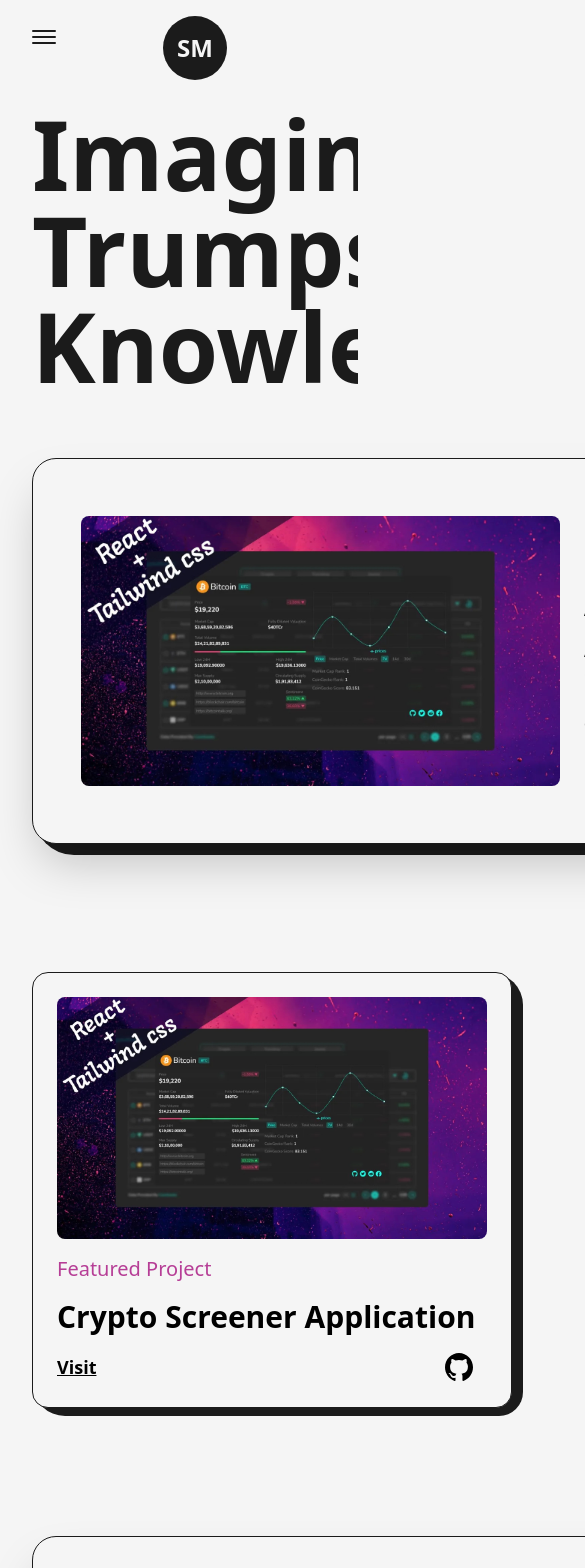
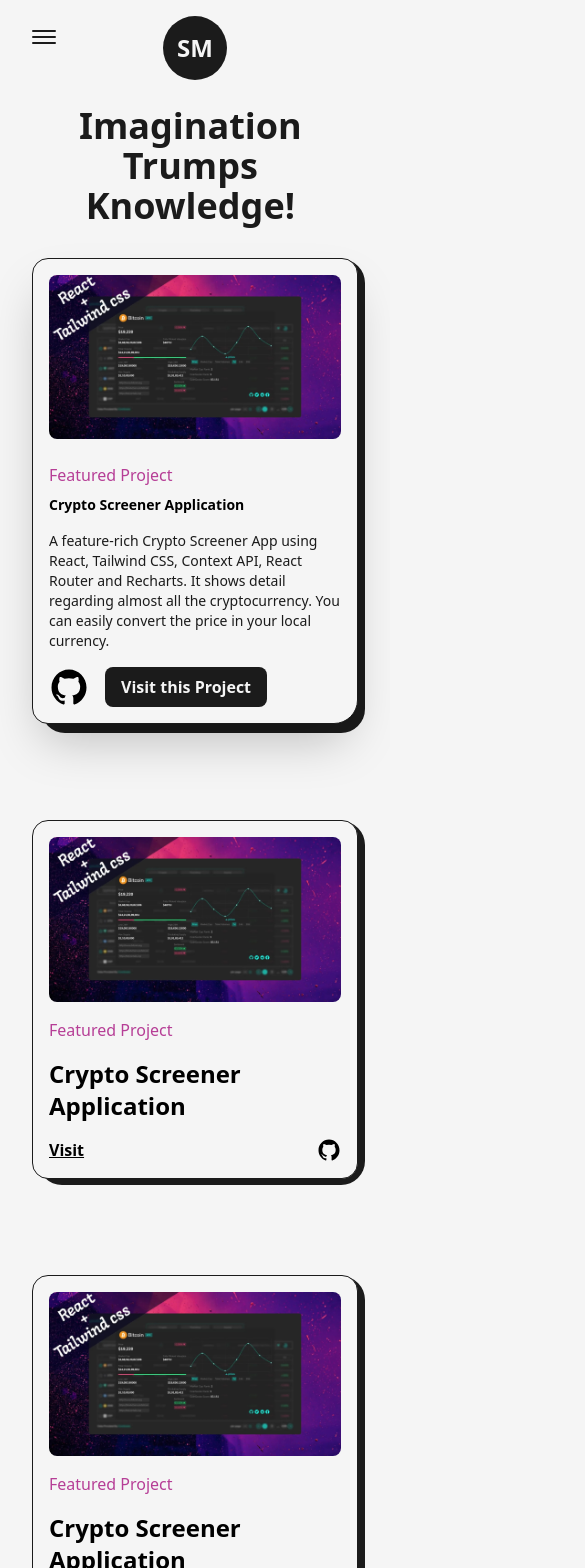
Before and after one commit to sebapch/portfolio3, a Next.js app: page /projects in a window 390 px wide. Shown: the top 1568 px of the page, 585 px wide, since content can reach past the window. Built offline with nearby package versions, Linux system fonts and the light colour scheme.

Commit message:
solo falta animar la salida

```diff
--- a/src/app/about/page.jsx
+++ b/src/app/about/page.jsx
@@ -9,6 +9,7 @@
 import Skills from "@/components/Skills";
 import Experience from "@/components/Experience";
 import Education from "@/components/Education";
+import TransitionEffect from "@/components/TransitionEffect";
 
 const AnimatedNumber = ({ value }) => {
   const ref = useRef(0);
@@ -40,6 +41,7 @@
         <title>About Sebastian</title>
         <meta name="description" content="fullstack dev" />
       </Head>
+      <TransitionEffect />
       <main className="flex w-full flex-col items-center justify-center dark:text-light ">
         <Layout className="pt-16">
           <AnimatedText
--- a/src/app/home/page.jsx
+++ b/src/app/home/page.jsx
@@ -8,10 +8,12 @@
 import { LinkArrow } from '@/components/Icons'
 import HireMe from '@/components/HireMe'
 import lightBulb from '../../../public/images/svgs/miscellaneous_icons_1.svg'
+import TransitionEffect from '@/components/TransitionEffect'
 
 const Home = () => {
   return (
     <div className='flex items-center text-dark w-full min-h-screen dark:text-light'>
+        <TransitionEffect />
         <Layout className='pt-0 md:p-16 sm:pt-8'>
             <div className="flex items-center justify-between w-full lg:flex-col">
                 <div className='w-1/2 md:w-full'>
--- a/src/app/layout.js
+++ b/src/app/layout.js
@@ -29,6 +29,7 @@
       </Script>
       <Navbar />
         {children}
+
         <Footer />
         </body>
     </html>
--- a/src/app/projects/page.jsx
+++ b/src/app/projects/page.jsx
@@ -8,6 +8,7 @@
 import React from "react";
 import project1 from "../../../public/images/projects/crypto-screener-cover-image.jpg";
 import { motion } from "framer-motion";
+import TransitionEffect from "@/components/TransitionEffect";
 
 const FramerImage = motion(Image);
 
@@ -17,13 +18,15 @@
     <article
       className="w-full flex items-center justify-between relative rounded-br-2xl
     rounded-3xl border border-solid border-dark bg-light dark:bg-dark shadow-2xl p-12  dark:border-light
+    lg:flex-col lg:p-8 xs:rounded-2xl xs:rounded-br-3xl xs:p-4
     "
     >
-      <div className="absolute top-0 -right-3 -z-10 w-[101%] h-[103%] rounded-[2.5rem] bg-dark rounded-br-3xl dark:bg-light" />
+      <div className="absolute top-0 -right-3 -z-10 w-[101%] h-[103%] rounded-[2.5rem] bg-dark rounded-br-3xl dark:bg-light xs:-right-2 sm:h-[102%]
+       xs:w-full xs:rounded-[1.5rem] " />
       <Link
         href={link}
         target="_blank"
-        className="w-1/2 cursor-pointer overflow-hidden rounded-lg "
+        className="w-1/2 cursor-pointer overflow-hidden rounded-lg lg:w-full"
       >
         <FramerImage src={img} alt={title} className="w-full h-auto"
         whileHover={{scale:1.05}}
@@ -32,16 +35,16 @@
         />
       </Link>
 
-      <div className="w-1/2 flex flex-col items-start justify-between pl-6">
-        <span className="text-primary font-medium text-xl dark:text-primaryDark">{type}</span>
+      <div className="w-1/2 flex flex-col items-start justify-between pl-6 lg:w-full lg:pl-0 lg:pt-6">
+        <span className="text-primary font-medium text-xl dark:text-primaryDark xs:text-base">{type}</span>
         <Link
           href={link}
           target="_blank"
           className="hover:underline underline-offset-2"
         >
-          <h2 className="my-2 w-full text-left text-4xl font-bold  dark:text-light">{title}</h2>
+          <h2 className="my-2 w-full text-left text-4xl font-bold  dark:text-light sm:text-sm">{title}</h2>
         </Link>
-        <p className="my-2 font-medium text-dark dark:text-light">{summary}</p>
+        <p className="my-2 font-medium text-dark dark:text-light sm:text-sm ">{summary}</p>
         <div className="mt-2 flex items-center ">
           <Link href={github} target="_blank" className="w-10">
             <GithubIcon />
@@ -49,7 +52,7 @@
           <Link
             href={link}
             target="_blank"
-            className="ml-4 rounded-lg bg-dark text-light p-2 px-6 text-lg font-semibold dark:bg-light dark:text-dark"
+            className="ml-4 rounded-lg bg-dark text-light p-2 px-6 text-lg font-semibold dark:bg-light dark:text-dark sm:px-4 sm:text-base"
           >
             Visit this Project
           </Link>
@@ -61,8 +64,9 @@
 
 const Project = ({ type, title, img, link, github }) => {
   return (
-    <article className="w-full flex flex-col items-center justify-center rounded-2xl border border-solid border-dark bg-light p-6 relative dark:bg-dark dark:border-light">
-      <div className="absolute top-0 -right-3 -z-10 w-[102.5%] h-[102%] rounded-[2rem] bg-dark rounded-br-3xl dark:bg-light"  />
+    <article className="w-full flex flex-col items-center justify-center rounded-2xl border border-solid border-dark bg-light p-6 relative dark:bg-dark dark:border-light
+    xs:p-4">
+      <div className="absolute top-0 -right-3 -z-10 w-[102.5%] h-[102%] rounded-[2rem] bg-dark rounded-br-3xl dark:bg-light md:-right-2 md:w-[101%] xs:h-[102%] xs:rounded-[1.5rem]"  />
       <Link
         href={link}
         target="_blank"
@@ -76,7 +80,7 @@
       </Link>
 
       <div className="w-full flex flex-col items-start justify-between mt-4">
-        <span className="text-primary font-medium text-xl dark:text-primaryDark">{type}</span>
+        <span className="text-primary font-medium text-xl dark:text-primaryDark lg:text-lg md:text-base">{type}</span>
 
         <div className="mt-2 flex flex-col items-center ">
           <Link
@@ -84,7 +88,7 @@
             target="_blank"
             className="hover:underline underline-offset-2"
           >
-            <h2 className="my-2 w-full text-left text-3xl font-bold ">
+            <h2 className="my-2 w-full text-left text-3xl font-bold lg:text-2xl">
               {title}
             </h2>
           </Link>
@@ -92,11 +96,11 @@
             <Link
               href={link}
               target="_blank"
-              className="text-lg font-semibold underline"
+              className="text-lg font-semibold underline md:text-base"
             >
               Visit
             </Link>
-            <Link href={github} target="_blank" className="w-8">
+            <Link href={github} target="_blank" className="w-8 md:w-6">
               <GithubIcon />
             </Link>
           </div>
@@ -113,14 +117,15 @@
         <title>Projects</title>
         <meta name="description" content="fullstack dev" />
       </Head>
+      <TransitionEffect />
       <main className="w-full mb-16 flex flex-col items-center justify-center dark:text-light">
         <Layout className="pt-16">
           <AnimatedText
             text="Imagination Trumps Knowledge!"
-            className="mb-16 "
+            className="mb-16 lg:!text-7xl sm:mb-8 sm:!text-6xl xs:!text-4xl"
           />
 
-          <div className="grid grid-cols-12 gap-24 gap-y-32">
+          <div className="grid grid-cols-12 gap-24 gap-y-32 xl:gap-x-16 lg:gap-x-8 md:gap-y-24 sm:gap-x-0">
             <div className="col-span-12">
               <FeaturedProject
                 title="Crypto Screener Application"
@@ -133,7 +138,7 @@
                 type="Featured Project"
               />
             </div>
-            <div className="col-span-6">
+            <div className="col-span-6 sm:col-span-12">
               <Project
                 title="Crypto Screener Application"
                 img={project1}
@@ -145,7 +150,7 @@
                 type="Featured Project"
               />
             </div>
-            <div className="col-span-6">
+            <div className="col-span-6 sm:col-span-12">
               <Project
                 title="Crypto Screener Application"
                 img={project1}
@@ -169,7 +174,7 @@
                 type="Featured Project"
               />
             </div>
-            <div className="col-span-6">
+            <div className="col-span-6 sm:col-span-12">
               <Project
                 title="Crypto Screener Application"
                 img={project1}
@@ -181,7 +186,7 @@
                 type="Featured Project"
               />
             </div>
-            <div className="col-span-6">
+            <div className="col-span-6 sm:col-span-12">
               <Project
                 title="Crypto Screener Application"
                 img={project1}
--- a/src/components/HireMe.jsx
+++ b/src/components/HireMe.jsx
@@ -4,7 +4,7 @@
 
 const HireMe = () => {
   return (
-    <div className='fixed left-4 bottom-4 flex items-center justify-center overflow-hidden md:right-8 md:left-auto md:top-0 md:bottom-auto'>
+    <div className='fixed left-4 bottom-4 flex items-center justify-center overflow-hidden md:right-8 md:left-auto md:top-0 md:bottom-auto sm:right-0'>
         <div className='w-48 h-auto flex items-center justify-center relative md:w-24'>
             <CircularText className={"fill-dark animate-spin-slow dark:fill-light"}/>
             <Link href='mailto:snmedina91@gmail.com' className='flex items-center justify-center absolute left-1/2 top-1/2 -translate-x-1/2 -translate-y-1/2
--- a/src/components/LiIcon.jsx
+++ b/src/components/LiIcon.jsx
@@ -11,7 +11,7 @@
 
   return (
     <figure className='absolute left-0 stroke-dark dark:stroke-light'>
-      <svg className='-rotate-90' width="75" height="75" viewBox='0 0 100 100'>
+      <svg className='-rotate-90 md:w-[60px] md:h-[60px] xs:w-[40px] xs:h-[40px]' width="75" height="75" viewBox='0 0 100 100'>
         <circle cx='75' cy='50' r='20' className='stroke-primary dark:stroke-primaryDark stroke-1 fill-none'/>
         <motion.circle  cx='75' cy='50' r='20' className='stroke-[5px] fill-light dark:fill-dark' style={{
           pathLength: scrollYProgress
--- /dev/null
+++ b/src/components/TransitionEffect.js
@@ -0,0 +1,30 @@
+import React from "react";
+import { motion } from "framer-motion";
+
+const TransitionEffect = () => {
+  return (
+    <>
+      <motion.div
+        className="fixed top-0 bottom-0 right-full w-screen h-screen z-30 bg-primary"
+        initial={{ x: "100%", width: "100%" }}
+        animate={{ x: "0", width: "0" }}
+        exit={{x:["0%", "100%"], width:["0%", "100%"]}}
+        transition={{ duration: 0.8, ease: "easeInOut" }}
+      />
+      <motion.div
+        className="fixed top-0 bottom-0 right-full w-screen h-screen z-20 bg-light"
+        initial={{ x: "100%", width: "100%" }}
+        animate={{ x: "0", width: "0" }}
+        transition={{delay:0.2, duration: 0.8, ease: "easeInOut" }}
+      />
+      <motion.div
+        className="fixed top-0 bottom-0 right-full w-screen h-screen z-10 bg-dark"
+        initial={{ x: "100%", width: "100%" }}
+        animate={{ x: "0", width: "0" }}
+        transition={{delay:0.4, duration: 0.8, ease: "easeInOut" }}
+      />
+    </>
+  );
+};
+
+export default TransitionEffect;
```
Also changed, not shown: src/app/articles/page.jsx (+9 -6 lines), src/components/Education.jsx (+8 -8 lines), src/components/Experience.jsx (+10 -8 lines).
